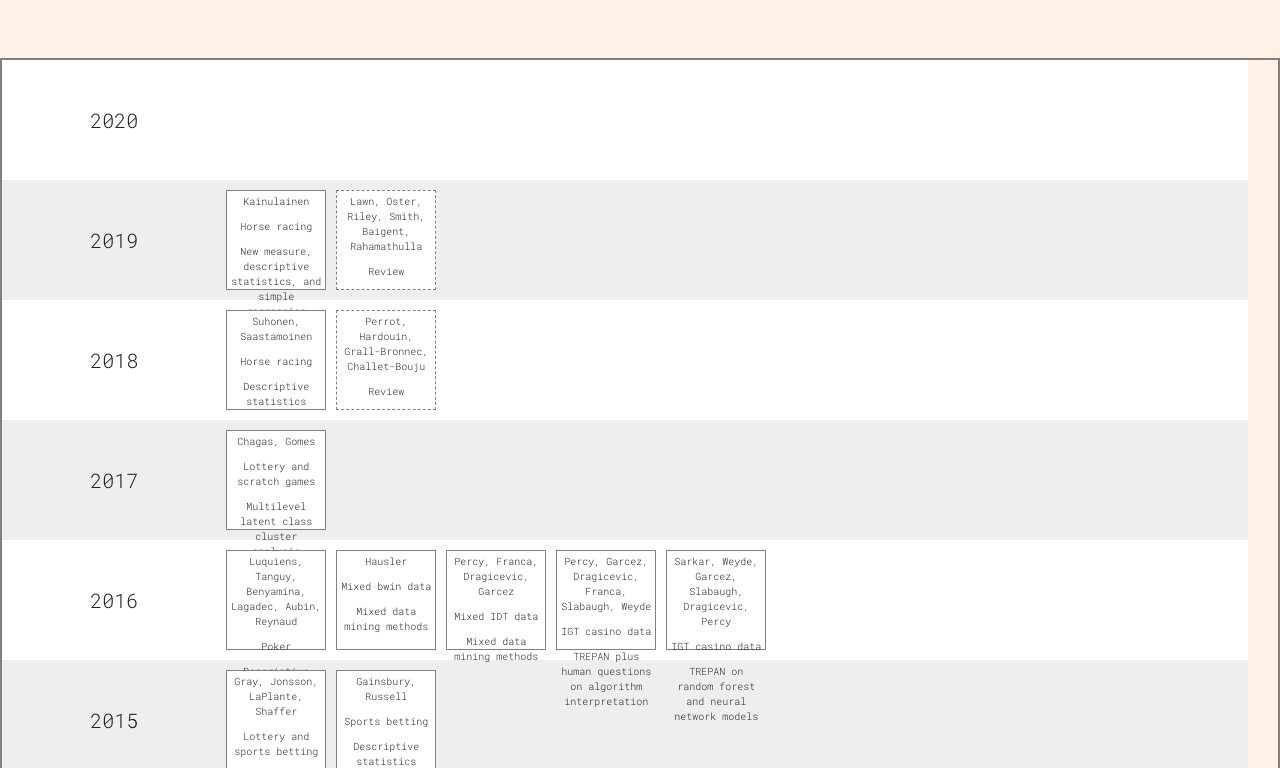
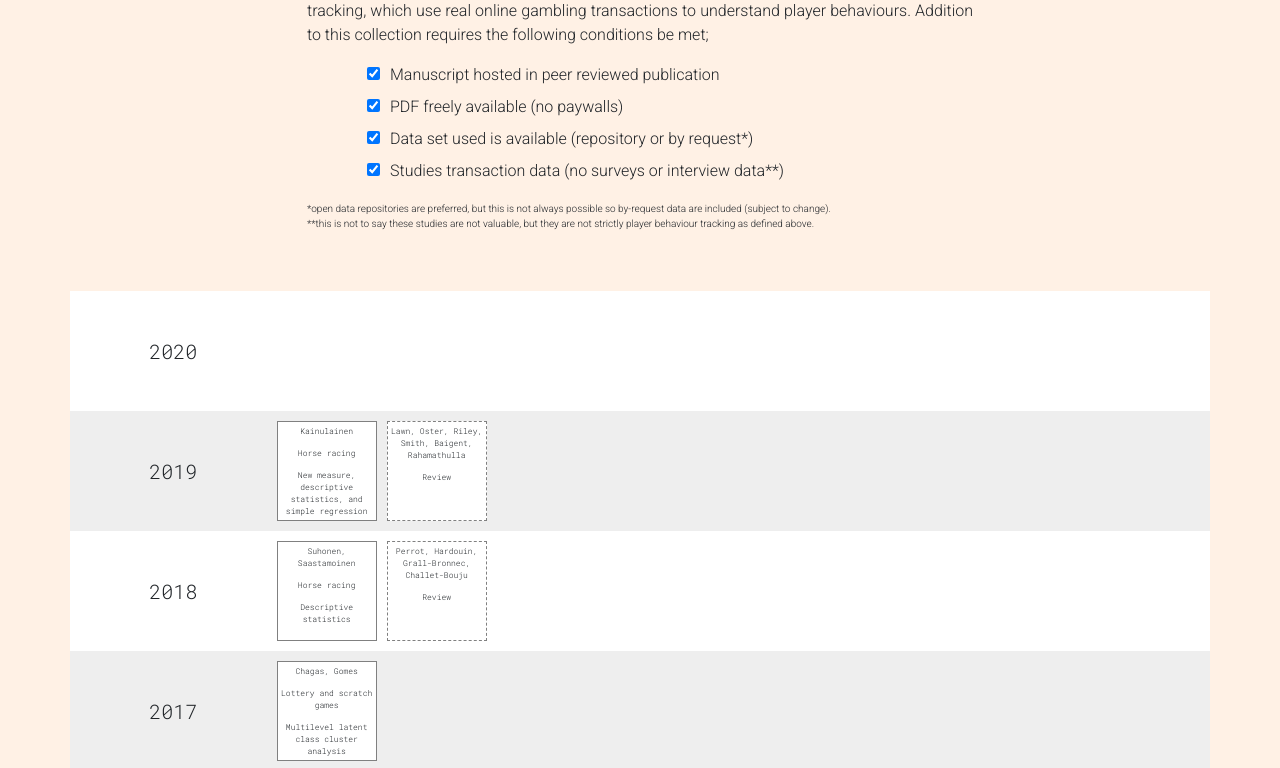
Before and after one commit to gamba-dev/pbt_papers, a plain HTML site: page index.html in a window 1280 px wide. Shown: the part 156-924 px from the top of the page. Drawn offline with nearby package versions, Linux system fonts and the light colour scheme.

Commit message:
added description and set container width

```diff
--- a/index.html
+++ b/index.html
@@ -19,20 +19,19 @@
 
 		body{
 			font-family: 'Roboto Mono';
-			margin-top: 50px;
+			margin-top: 80px;
 			margin-bottom: 200px;
 			background-color: #fff1e5;
 		}
 
-		.container-fluid{
-			border: 2px solid grey;
+		.container{
+
 		}
 
 		.row{
 			height: 120px;
 			vertical-align: middle;
 			padding: 10px;
-			width: 100%;
 		}
 		.row:nth-child(even){
 			background-color: #eee;
@@ -45,13 +44,19 @@
 			text-align: center;
 			line-height: 100px;
 		}
+		h2{
+			padding-bottom: 3px;
+			border-bottom: 2px solid #ccc;
+		}
 
 		header{
 			font-family: Roboto;
-			margin: 60px 0px;
+			margin: 80px 0px;
+			max-width: 60%;
+			margin: 0 auto;
+			margin-bottom: 60px;
 		}
 		header p{
-			column-count: 2;
 			text-align: justify;
 			column-rule: 2px solid blue;
 			column-gap: 40px;
@@ -65,12 +70,15 @@
 			margin-left: 10px;
 			width: 100px;
 			max-width: 100px;
-			font-size: 10px;
+			font-size: 8px;
 			height: 100%;
 			text-align: center;
 		}
 		.paper div{
 			margin-bottom: 10px;
+		}
+		.paper:hover{
+			scale: 2;
 		}
 
 		.review{
@@ -87,6 +95,18 @@
 			font-size: 12px;
 		}
 
+		label{
+			padding-left: 60px;
+		}
+		label input{
+			margin-right: 10px;
+		}
+
+		p.footnote{
+			padding-top: 10px;
+			font-size: 10px;
+		}
+
 	</style>
 
 </head>
@@ -95,12 +115,19 @@
 	<div class="container">
 		<header>
 			<h2>Player Behaviour Tracking Paper Collection</h2>
-			<p>This page is a collection of papers in the area of gambling studies known as player behaviour tracking, which use real online gambling transactions to understand players.</p>
+			<p>This page is a collection of papers in the area of gambling studies known as player behaviour tracking, which use real online gambling transactions to understand player behaviours. Addition to this collection requires the following conditions be met;</p>
+
+				<label><input type='checkbox' checked>Manuscript hosted in peer reviewed publication</label></br>
+				<label><input type='checkbox' checked>PDF freely available (no paywalls)</label></br>
+				<label><input type='checkbox' checked>Data set used is available (repository or by request*)</label></br>
+				<label><input type='checkbox' checked>Studies transaction data (no surveys or interview data**)</label></br>
+			</ul>
+			<p class="footnote">*open data repositories are preferred, but this is not always possible so by-request data are included (subject to change).</br>**this is not to say these studies are not valuable, but they are not strictly player behaviour tracking as defined above.</p>
 		</header>
 	</div>
 
 
-	<div class="container-fluid">
+	<div class="container">
 		<div class="row">
 			<div class="col-2">
 				<h1>2020</h1>
```
